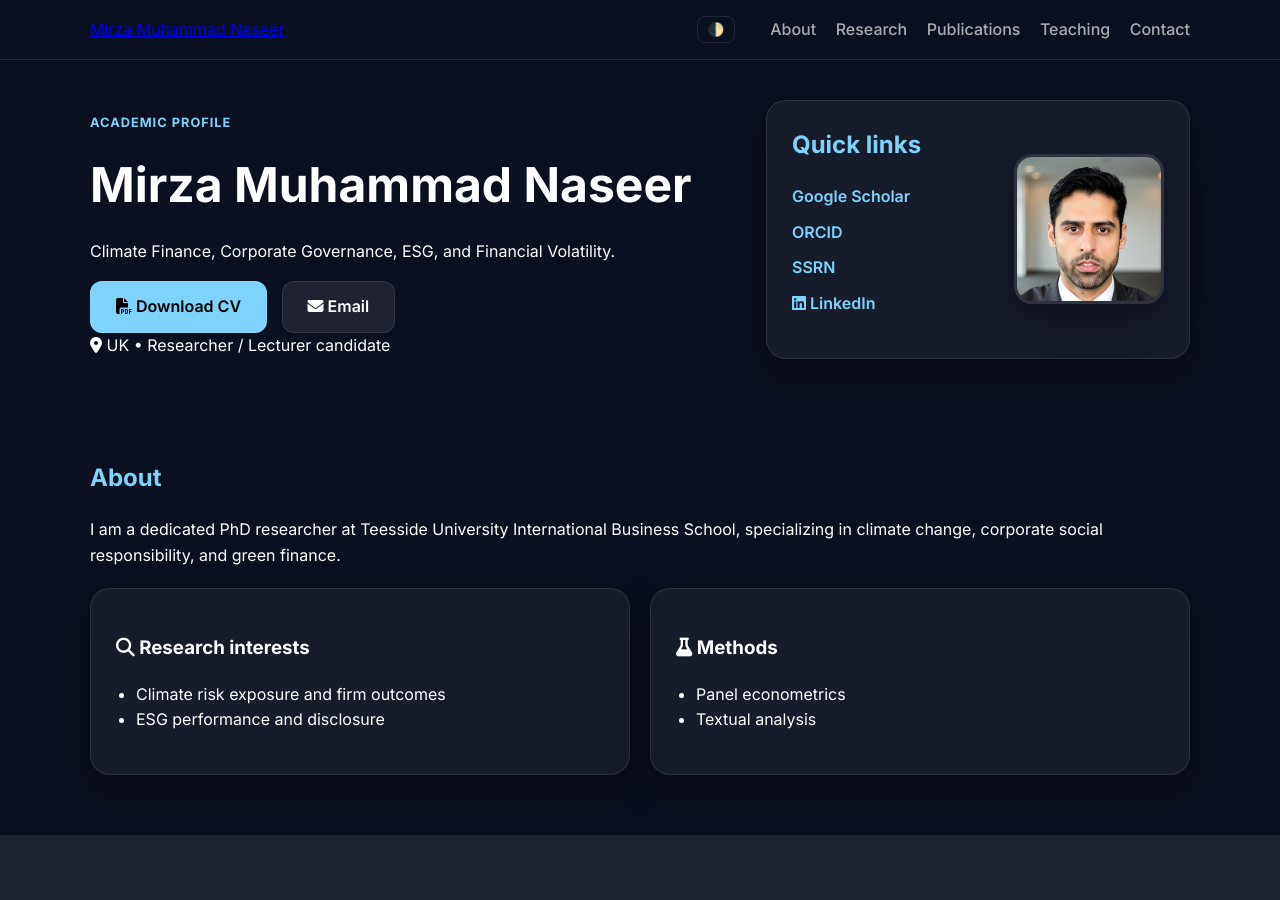
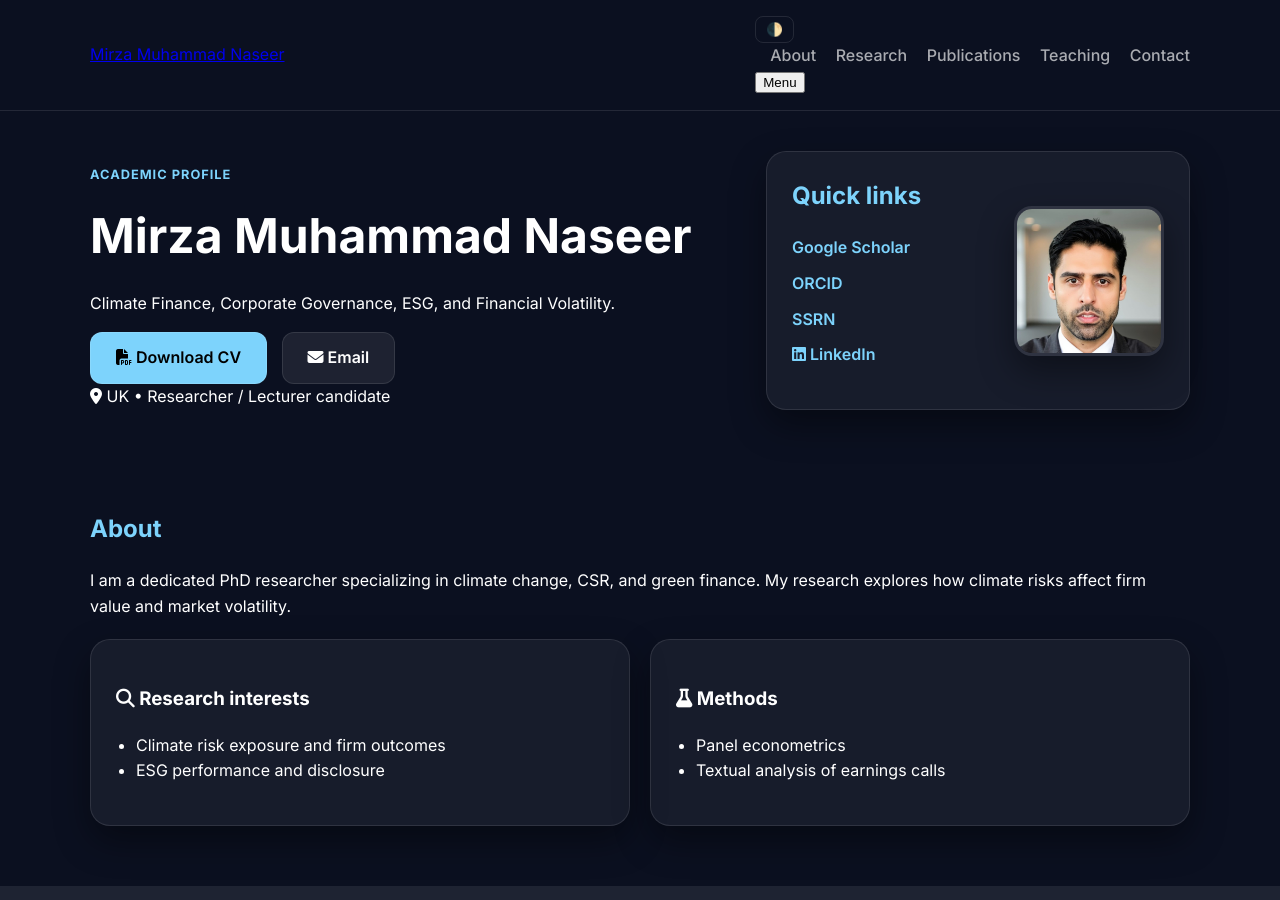
Before and after one commit to mmnaseer/mmnaseer.github.io, a Jekyll site: the page index.html, which Jekyll copies as it is, in a window 1280 px wide and 900 px high. Built offline with Jekyll 4.4.1, drawn with Linux system fonts in a browser that asks for light colours; a style sheet for code colours, icons or effects is not loaded.

Commit message:
Update index.html

```diff
--- a/index.html
+++ b/index.html
@@ -14,11 +14,11 @@
   <link rel="stylesheet" href="assets/style.css" />
 </head>
 
-<body>
-  <header class="topbar">
+<body class="dark-theme"> <header class="topbar">
     <div class="container topbar-inner">
       <a class="brand" href="#top">Mirza Muhammad Naseer</a>
-      <div class="nav-wrapper">
+
+      <div class="nav-container">
         <button id="theme-toggle" class="theme-toggle" aria-label="Toggle Theme">🌓</button>
         <nav class="nav">
           <a href="#about">About</a>
@@ -27,6 +27,7 @@
           <a href="#teaching">Teaching</a>
           <a href="#contact">Contact</a>
         </nav>
+        <button class="menu-btn" type="button" aria-label="Open menu" aria-expanded="false">Menu</button>
       </div>
     </div>
   </header>
@@ -50,7 +51,7 @@
         </div>
 
         <aside class="card quick-links-card">
-          <div class="card-content">
+          <div class="card-links">
             <h2 class="card-title">Quick links</h2>
             <ul class="link-list">
               <li><a href="https://scholar.google.com/citations?user=SM0wvw0AAAAJ&hl=en" target="_blank"><i class="ai ai-google-scholar"></i> Google Scholar</a></li>
@@ -59,8 +60,8 @@
               <li><a href="https://www.linkedin.com/in/mirzamnaseer/" target="_blank"><i class="fab fa-linkedin"></i> LinkedIn</a></li>
             </ul>
           </div>
-          <div class="photo-box">
-            <img src="assets/photo.jpg" alt="Profile" class="profile-img">
+          <div class="photo-wrapper">
+            <img src="assets/photo.jpg" alt="Profile Photo" class="profile-img">
           </div>
         </aside>
       </div>
@@ -69,7 +70,7 @@
     <section id="about" class="section">
       <div class="container">
         <h2>About</h2>
-        <p>I am a dedicated PhD researcher at Teesside University International Business School, specializing in climate change, corporate social responsibility, and green finance.</p>
+        <p>I am a dedicated PhD researcher specializing in climate change, CSR, and green finance. My research explores how climate risks affect firm value and market volatility.</p>
         <div class="grid-2">
           <div class="card">
             <h3><i class="fas fa-search"></i> Research interests</h3>
@@ -82,7 +83,7 @@
             <h3><i class="fas fa-flask"></i> Methods</h3>
             <ul class="bullets">
               <li>Panel econometrics</li>
-              <li>Textual analysis</li>
+              <li>Textual analysis of earnings calls</li>
             </ul>
           </div>
         </div>
@@ -131,7 +132,7 @@
     <section id="contact" class="section alt">
       <div class="container">
         <h2>Contact</h2>
-        <div class="card contact-info">
+        <div class="card contact-box">
           <p><i class="fas fa-envelope"></i> <strong>Email:</strong> <a href="mailto:mirzamnaseer@gmail.com">mirzamnaseer@gmail.com</a></p>
           <p><i class="fab fa-github"></i> <strong>GitHub:</strong> <a href="#">mmnaseer</a></p>
         </div>
```
